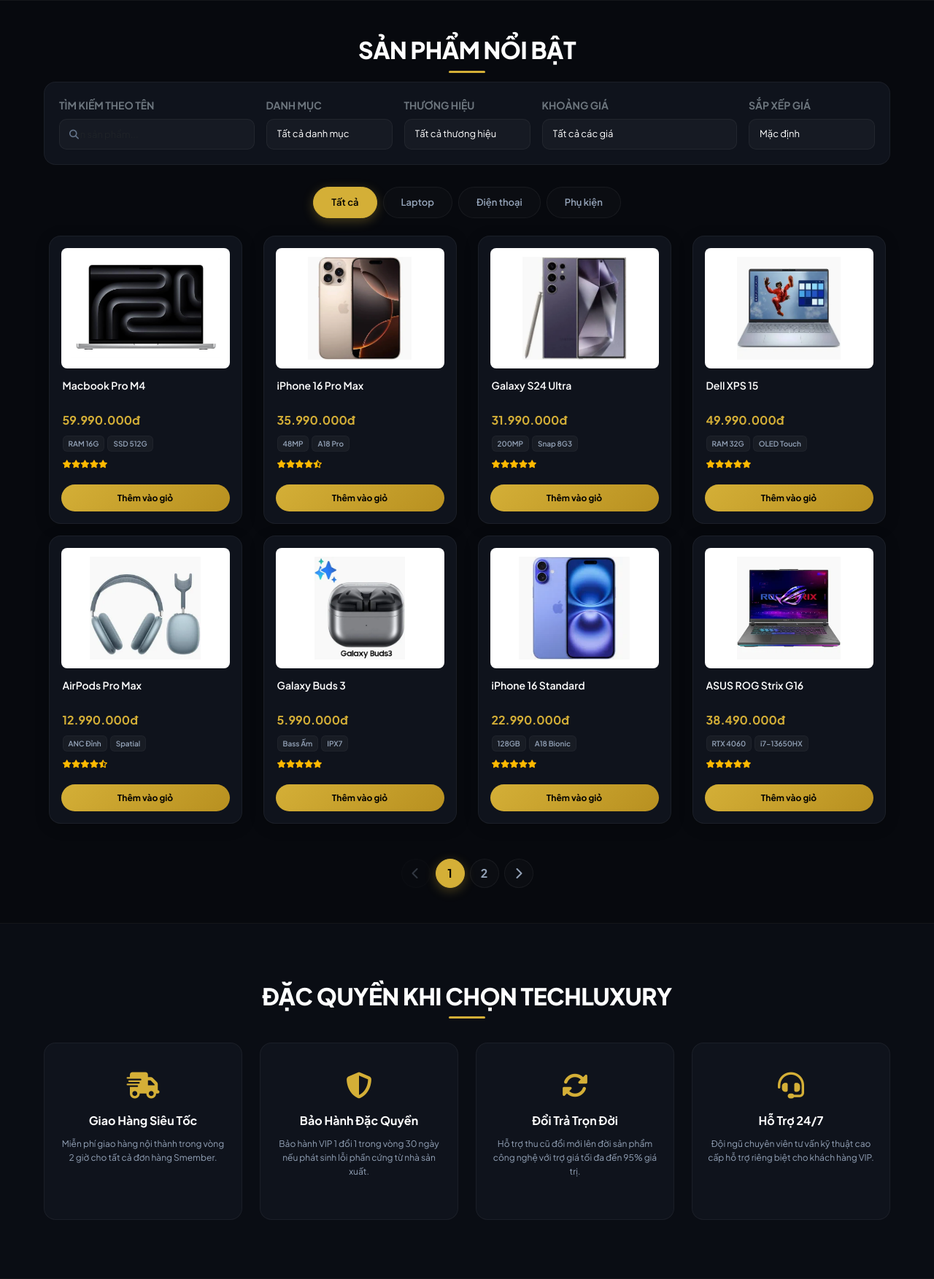
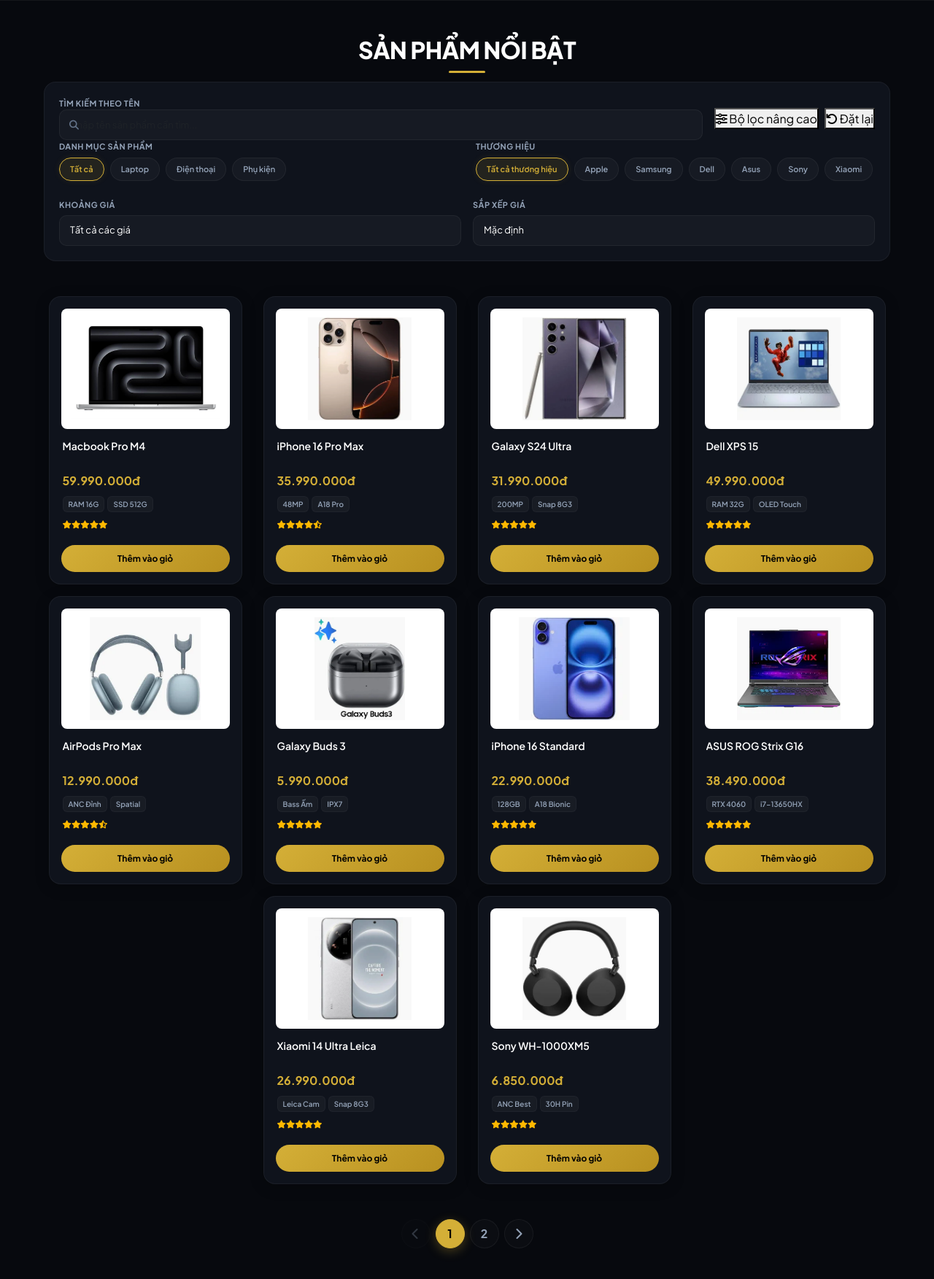
Before and after one commit to ThienPhuston/TechLuxury, a PHP site: page / in a window 1280 px wide. Shown: the part 1818-3571 px from the top of the page at 73% size. Run offline with PHP 8.4, Linux system fonts and the light colour scheme.

Commit message:
sua thanh tim kiem

```diff
--- a/index.php
+++ b/index.php
@@ -111,50 +111,68 @@ include("includes/header.php");
     <div class="container">
         <h2 class="featured-title text-center mb-4">SẢN PHẨM NỔI BẬT</h2>
 
-        <!-- Advanced Filter Panel -->
-        <div class="advanced-filter-panel">
-            <div class="row g-3 align-items-center">
-                <!-- Search Filter -->
-                <div class="col-12 col-md-3">
-                    <div class="filter-box-sub">
-                        <label for="filter-search-text" class="form-label text-secondary small m-0 fw-bold">TÌM KIẾM THEO TÊN</label>
+        <!-- Elegant Collapsible Filter Panel -->
+        <div class="advanced-filter-panel mb-5">
+            <div class="filter-panel-header d-flex flex-column flex-md-row justify-content-between align-items-stretch align-items-md-center gap-3">
+                <!-- Search Name (Always visible) -->
+                <div class="search-main-wrapper flex-grow-1">
+                    <label class="filter-label">Tìm kiếm theo tên</label>
                     <div class="search-input-wrapper">
                         <i class="fas fa-search"></i>
-                            <input type="text" id="filter-search-text" class="form-control" placeholder="Tên sản phẩm...">
+                        <input type="text" id="filter-search-text" class="form-control" placeholder="Nhập tên sản phẩm cần tìm...">
+                    </div>
+                </div>
+
+                <!-- Action Buttons (Always visible) -->
+                <div class="filter-actions-wrapper d-flex align-items-end gap-2 pt-2 pt-md-0">
+                    <button type="button" class="btn-toggle-filters" id="btn-toggle-advanced" title="Mở bộ lọc nâng cao">
+                        <i class="fas fa-sliders-h"></i> Bộ lọc nâng cao
+                    </button>
+                    <button type="button" class="btn-clear-filters-page" id="page-clear-btn" title="Đặt lại bộ lọc">
+                        <i class="fas fa-undo"></i> Đặt lại
+                    </button>
+                </div>
+            </div>
+
+            <!-- Collapsible Filters Content -->
+            <div class="filter-panel-collapse" id="advanced-filter-collapse">
+                <div class="row g-4">
+                    <!-- Category Chips -->
+                    <div class="col-12 col-lg-6">
+                        <div class="filter-group">
+                            <label class="filter-label">Danh mục sản phẩm</label>
+                            <div class="filter-chips" id="page-category-chips">
+                                <span class="filter-chip active" data-value="all">Tất cả</span>
+                                <span class="filter-chip" data-value="laptop">Laptop</span>
+                                <span class="filter-chip" data-value="phone">Điện thoại</span>
+                                <span class="filter-chip" data-value="accessory">Phụ kiện</span>
                             </div>
                         </div>
                     </div>
-                <!-- Category Filter -->
-                <div class="col-6 col-md-2">
-                    <div class="filter-box-sub">
-                        <label for="filter-category" class="form-label text-secondary small m-0 fw-bold">DANH MỤC</label>
-                        <select id="filter-category" class="form-select">
-                            <option value="all">Tất cả danh mục</option>
-                            <option value="laptop">Laptop</option>
-                            <option value="phone">Điện thoại</option>
-                            <option value="accessory">Phụ kiện</option>
-                        </select>
+
+                    <!-- Brand Chips -->
+                    <div class="col-12 col-lg-6">
+                        <div class="filter-group">
+                            <label class="filter-label">Thương hiệu</label>
+                            <div class="filter-chips" id="page-brand-chips">
+                                <span class="filter-chip active" data-value="all">Tất cả thương hiệu</span>
+                                <span class="filter-chip" data-value="apple">Apple</span>
+                                <span class="filter-chip" data-value="samsung">Samsung</span>
+                                <span class="filter-chip" data-value="dell">Dell</span>
+                                <span class="filter-chip" data-value="asus">Asus</span>
+                                <span class="filter-chip" data-value="sony">Sony</span>
+                                <span class="filter-chip" data-value="xiaomi">Xiaomi</span>
                             </div>
                         </div>
-                <!-- Brand Filter -->
-                <div class="col-6 col-md-2">
-                    <div class="filter-box-sub">
-                        <label for="filter-brand" class="form-label text-secondary small m-0 fw-bold">THƯƠNG HIỆU</label>
-                        <select id="filter-brand" class="form-select">
-                            <option value="all">Tất cả thương hiệu</option>
-                            <option value="apple">Apple</option>
-                            <option value="samsung">Samsung</option>
-                            <option value="dell">Dell</option>
-                            <option value="asus">Asus</option>
-                            <option value="sony">Sony</option>
-                            <option value="xiaomi">Xiaomi</option>
-                        </select>
                     </div>
-                </div>
-                <!-- Price Range Filter -->
-                <div class="col-6 col-md-3">
-                    <div class="filter-box-sub">
-                        <label for="filter-price-range" class="form-label text-secondary small m-0 fw-bold">KHOẢNG GIÁ</label>
+
+                    <!-- Dropdowns Row -->
+                    <div class="col-12">
+                        <div class="row g-3">
+                            <!-- Price Range -->
+                            <div class="col-12 col-md-6">
+                                <div class="filter-group">
+                                    <label class="filter-label" for="filter-price-range">Khoảng giá</label>
                                     <select id="filter-price-range" class="form-select">
                                         <option value="all">Tất cả các giá</option>
                                         <option value="under10">Dưới 10 triệu</option>
@@ -164,10 +182,10 @@ include("includes/header.php");
                                     </select>
                                 </div>
                             </div>
-                <!-- Price Sort Filter -->
-                <div class="col-6 col-md-2">
-                    <div class="filter-box-sub">
-                        <label for="filter-price-sort" class="form-label text-secondary small m-0 fw-bold">SẮP XẾP GIÁ</label>
+                            <!-- Price Sort -->
+                            <div class="col-12 col-md-6">
+                                <div class="filter-group">
+                                    <label class="filter-label" for="filter-price-sort">Sắp xếp giá</label>
                                     <select id="filter-price-sort" class="form-select">
                                         <option value="none">Mặc định</option>
                                         <option value="asc">Giá thấp đến cao</option>
@@ -177,12 +195,8 @@ include("includes/header.php");
                             </div>
                         </div>
                     </div>
-
-        <div class="featured-tabs d-flex justify-content-center gap-2 mb-4">
-            <button class="tab-btn active" onclick="filterProducts('all', this)">Tất cả</button>
-            <button class="tab-btn" onclick="filterProducts('laptop', this)">Laptop</button>
-            <button class="tab-btn" onclick="filterProducts('phone', this)">Điện thoại</button>
-            <button class="tab-btn" onclick="filterProducts('accessory', this)">Phụ kiện</button>
+                </div>
+            </div>
         </div>
 
         <div class="products row row-cols-2 row-cols-md-3 row-cols-lg-4 g-3 justify-content-center" id="featured-products-container">
```
Lines whose indentation alone changed are shown as unchanged.
